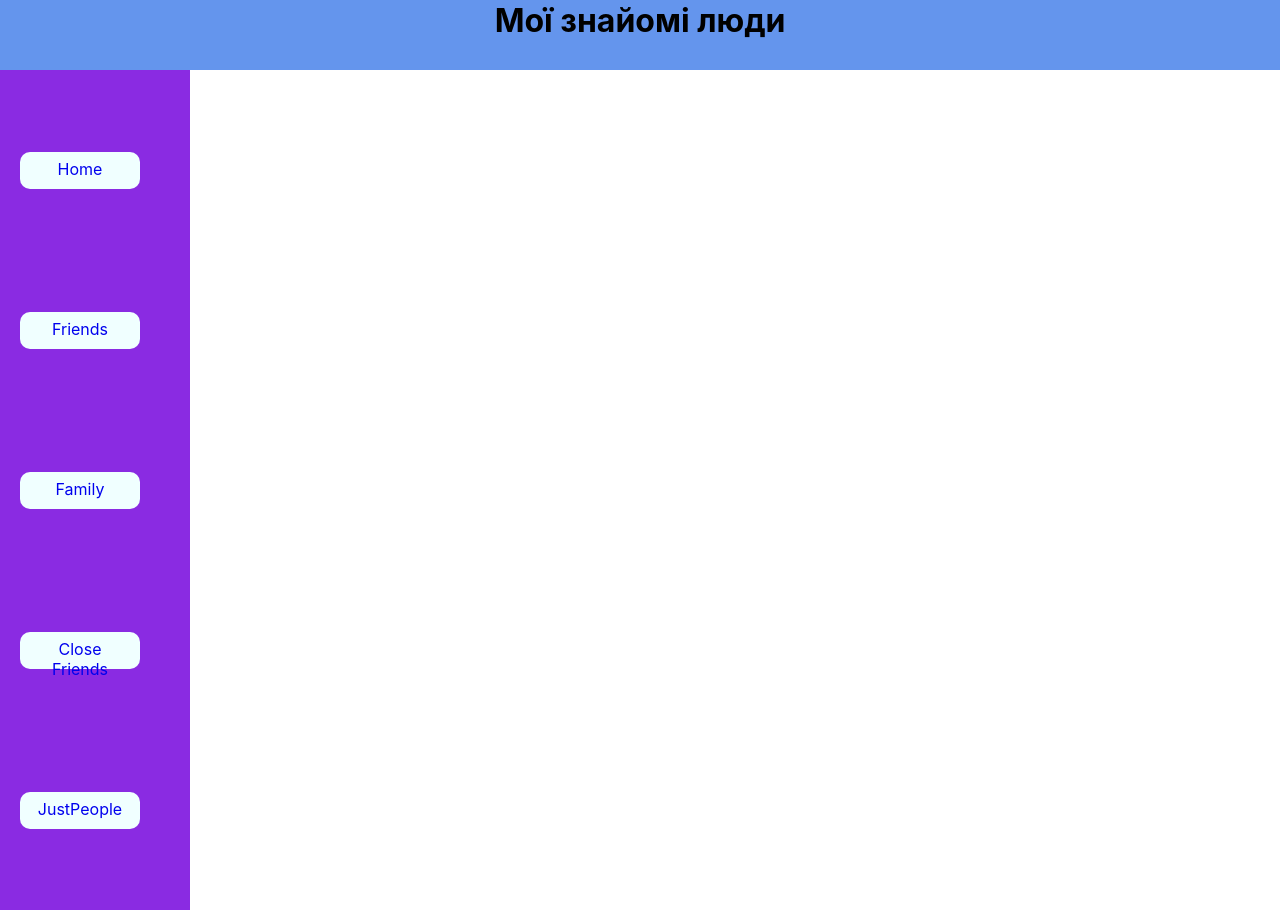
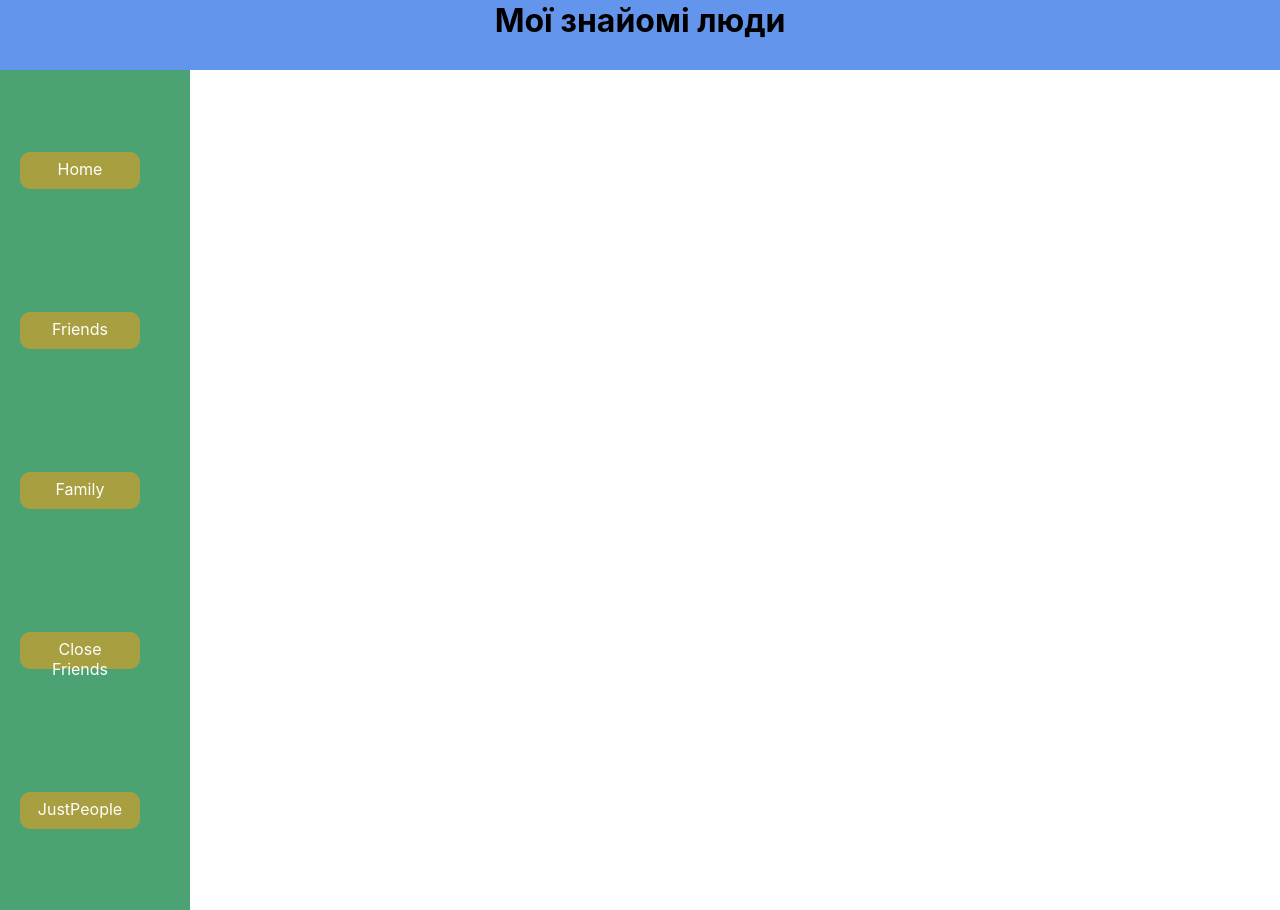
Before and after one commit to fantomkis/react_pro, a React (Create React App) app: page / in a window 1280 px wide. Built offline with nearby package versions, Linux system fonts and the light colour scheme.

Commit message:
add routs in Main

```diff
--- a/src/components/App.tsx
+++ b/src/components/App.tsx
@@ -1,16 +1,10 @@
 
 
-import { Route, Routes } from 'react-router-dom';
-import Family from './Family/Family';
-import Home from '../pages/Home';
-import Friends from './Friends/Friends';
-import CloseFriends from './CloseFriends/CloseFriends';
-import JustPeople from './JustPeople/JustPeople';
 import Footer from './Footer/Footer';
 import Header from './Header.tsx/Header';
 import s from './App.module.css';
 import Main from './Main/Main';
-import { type } from 'os';
+
 
 function App() {
   return (
@@ -21,13 +15,7 @@ function App() {
 
 
          <Main/>
-        <Routes>
-          <Route path='/' element={<Home />} />
-          <Route path='/friends' element={<Friends />} />
-          <Route path='/family' element={<Family />} />
-          <Route path='/closefr' element={<CloseFriends />} />
-            <Route path='/justpeple' element={<JustPeople />} />
-        </Routes>
+
 
         </div>
       <Footer/>
--- /dev/null
+++ b/src/components/Main/Main.module.css
@@ -0,0 +1,3 @@
+.wrap {
+  display: flex;
+}
--- a/src/components/Main/Main.tsx
+++ b/src/components/Main/Main.tsx
@@ -1,9 +1,25 @@
 
+import { Route, Routes } from 'react-router-dom';
 import Sidebar from '../Sidebar/Sidebar';
+import Home from '../../pages/Home';
+import Friends from '../Friends/Friends';
+import Family from '../Family/Family';
+import CloseFriends from '../CloseFriends/CloseFriends';
+import JustPeople from '../JustPeople/JustPeople';
+import s from './Main.module.css';
+import Notfound from '../Notfound/Notfound';
 function Main() {
     return (
-        <main>
-            <Sidebar></Sidebar>
+        <main className={s.wrap}>
+            <Sidebar />
+                    <Routes>
+          <Route path='/' element={<Home />} />
+          <Route path='/friends' element={<Friends />} />
+          <Route path='/family' element={<Family />} />
+          <Route path='/closefr' element={<CloseFriends />} />
+                <Route path='/justpeple' element={<JustPeople />} />
+                <Route path='*' element={<Notfound/>} />
+        </Routes>
         </main>
     );
 }
--- /dev/null
+++ b/src/components/Notfound/Notfound.tsx
@@ -0,0 +1,11 @@
+import React from 'react';
+
+function Notfound() {
+    return (
+        <div>
+            <h1>404</h1>
+        </div>
+    );
+}
+
+export default Notfound;
--- a/src/components/Sidebar/Sidebar.module.css
+++ b/src/components/Sidebar/Sidebar.module.css
@@ -1,7 +1,7 @@
 .nav {
   width: 150px;
   height: 100vh;
-  background-color: blueviolet;
+  background-color: rgb(75, 163, 116);
   padding: 20px 0;
   display: flex;
   flex-direction: column;
@@ -14,12 +14,17 @@
   margin-right: 50px;
   width: 100px;
   height: 30px;
-  background-color: azure;
+  background-color: rgb(168, 159, 64);
   text-align: center;
   border-radius: 10px;
   padding-top: 7px;
   padding-left: 10px;
   padding-right: 10px;
+  color: rgb(255, 255, 255);
+}
+.btn:hover {
+  color: #000;
+  text-decoration: underline;
 }
 .friends {
   text-decoration: none;
```
